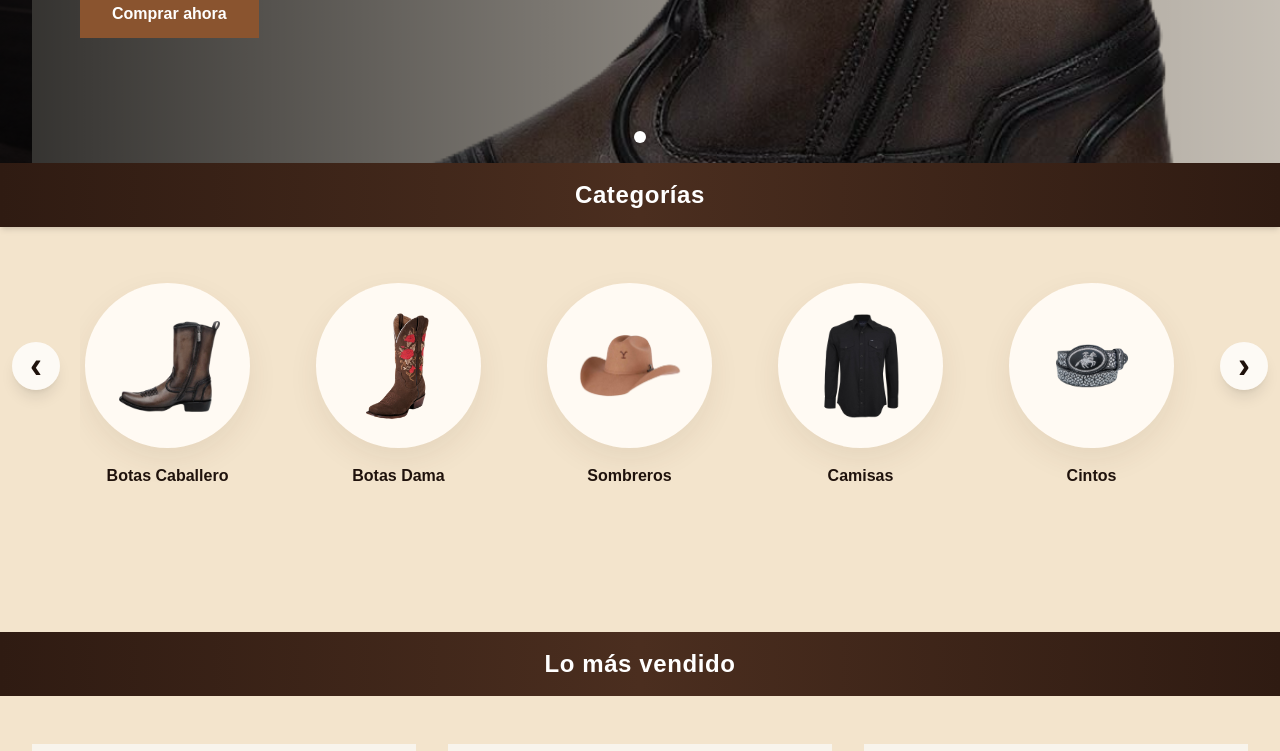
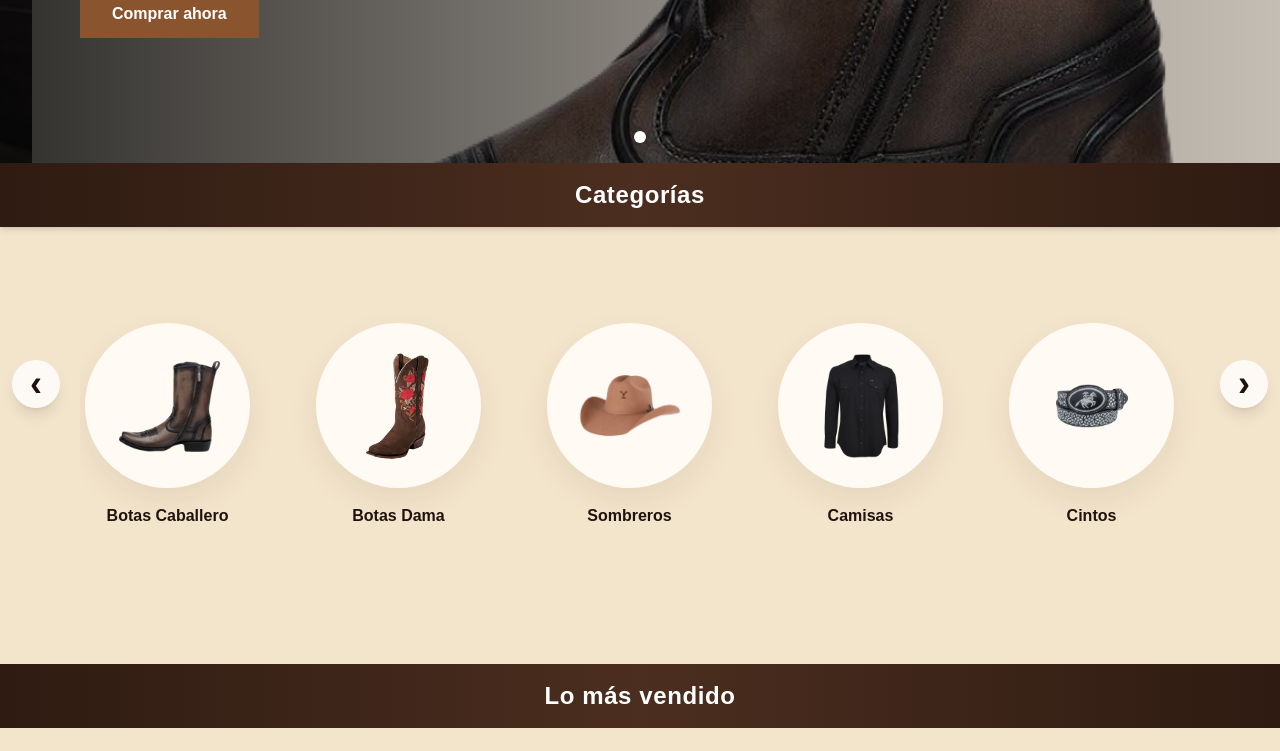
Before and after one commit to Colontiki06/Durango-Western, an Angular app in the folder Durango-Western/frontend/: page / in a window 1280 px wide. Shown: the part 610-1361 px from the top of the page. Built offline with nearby package versions, Linux system fonts and the light colour scheme.

Commit message:
Ajuste visual del carrusel de categorías

```diff
--- a/Durango-Western/frontend/src/app/paginas/inicio/inicio.html
+++ b/Durango-Western/frontend/src/app/paginas/inicio/inicio.html
@@ -82,7 +82,7 @@
 </section>
 
 <!-- CATEGORÍAS -->
-<section class="bg-[#f3e4cc] pb-8">
+<section class="bg-[#f3e4cc] pb-6">
 
   <div class="bg-gradient-to-r from-[#2f1b12] via-[#4b2e1f] to-[#2f1b12] py-4 text-center shadow-md">
     <h2 class="text-white text-2xl font-bold tracking-wide">
@@ -90,7 +90,7 @@
     </h2>
   </div>
 
-  <div class="relative max-w-7xl mx-auto px-20 py-6 overflow-visible">
+  <div class="relative max-w-7xl mx-auto px-20 py-10 overflow-visible">
 
     <button
       type="button"
@@ -102,8 +102,8 @@
 
     <div
       #categoriasCarousel
-      class="flex gap-14 overflow-x-auto scroll-smooth snap-x snap-mandatory [scrollbar-width:none] [&::-webkit-scrollbar]:hidden pt-8 pb-6"
-    >
+      class="flex gap-14 overflow-x-auto scroll-smooth snap-x snap-mandatory [scrollbar-width:none] [&::-webkit-scrollbar]:hidden pt-14 pb-2"
+      >
 
       @for(categoria of categorias; track categoria.nombre) {
         <a
```
